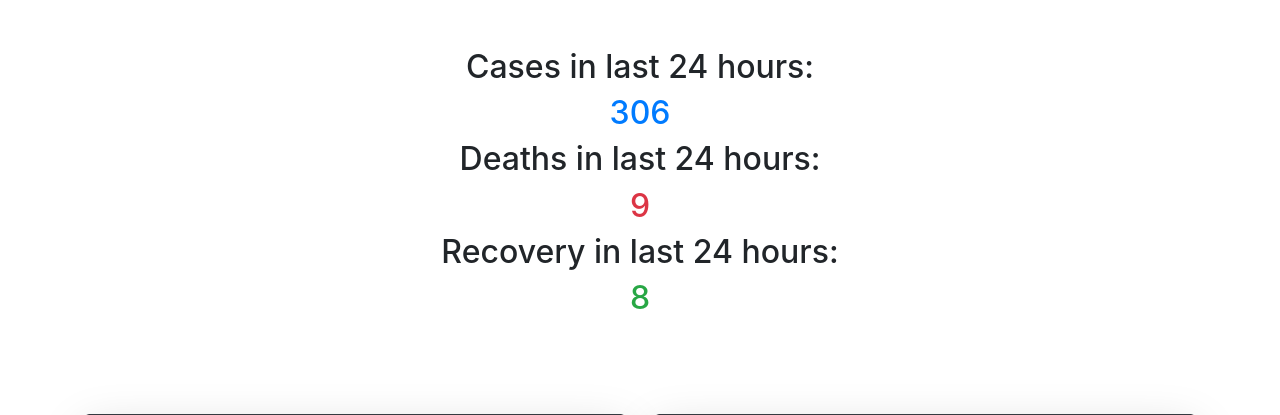
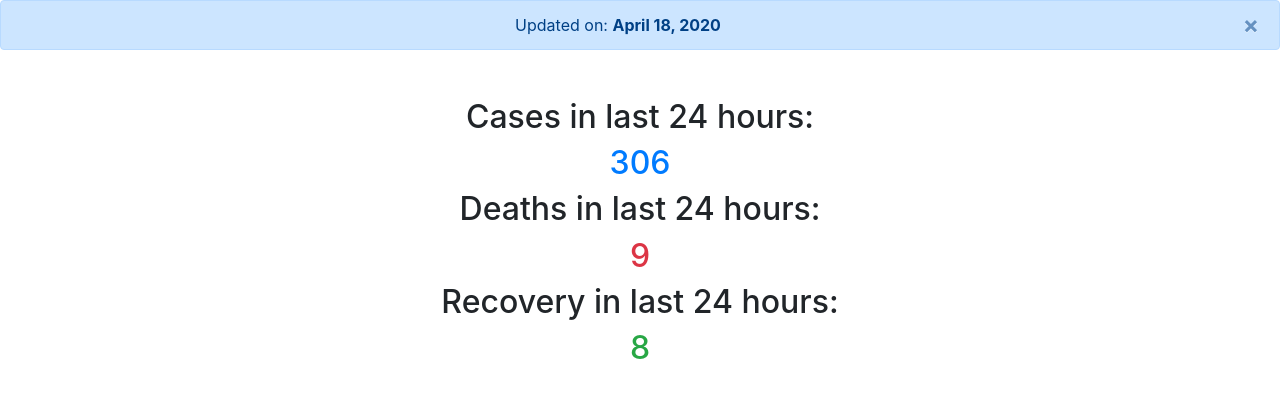
Before and after one commit to Shovon588/corona-info, a Django app: page / in a window 1280 px wide. Shown: the part 79-494 px from the top of the page. Run offline with Django 3.2, Linux system fonts and the light colour scheme; data comes from the database, SQL or seed files in the repository; both versions use the stored data as it was after the commit; some libraries are stand-ins or nearby versions.

Commit message:
Update date is now showing

```diff
--- a/district_info/views.py
+++ b/district_info/views.py
@@ -34,7 +34,7 @@ def get_data(request):
         'death_info': death_info,
         'cum_case': cumcase,
         'cum_death': cumdeath,
-        'cum_recov': cumrecov
+        'cum_recov': cumrecov,
     }
 
     return JsonResponse(data=data)
@@ -54,6 +54,8 @@ def index(request):
         death_info.append(info.new_death)
         recovery_info.append(info.new_recovery)
 
+    updated = date[-1]
+
     total_case = sum(case_info)
     total_death = sum(death_info)
     total_recovery = sum(recovery_info)
@@ -69,9 +71,10 @@ def index(request):
     new_count = WebHitCounter(counter=count)
     new_count.save()
 
-    context = {'new_case': new_case, 'new_death': new_death, 'new_recovery': new_recovery,
-               'total_case': total_case, 'total_death': total_death,
-               'total_recovery': total_recovery, 'active_case': active_case}
+    context = {'new_case': new_case, 'new_death': new_death,
+               'new_recovery': new_recovery, 'total_case': total_case,
+               'total_death': total_death, 'total_recovery': total_recovery,
+               'active_case': active_case, 'updated': updated}
 
     return render(request, 'index.html', context=context)
 
@@ -122,10 +125,11 @@ def district(request):
 
         dist_name.append(dist.dist_name)
         dist_cases.append(cases[0].cases)
-
     data = zip(dist_name, dist_cases, new_cases)
 
-    return render(request, 'district.html', context={"data": data})
+    updated = cases[0].date
+
+    return render(request, 'district.html', context={"data": data, 'updated': updated})
 
 
 def map_view(request):
@@ -138,7 +142,7 @@ def map_view(request):
     m.add_to(figure)
 
     for dist in districts:
-        info = CaseInfo.objects.filter(name=dist).order_by('-cases')
+        info = CaseInfo.objects.filter(name=dist).order_by('-date')
         folium.vector_layers.CircleMarker(
             location=[dist.lat, dist.lon],
             radius=np.log(info[0].cases * 300),  # define how big you want the circle markers to be
@@ -151,8 +155,9 @@ def map_view(request):
         ).add_to(m)
 
     figure.render()
+    updated = info[0].date
 
-    return render(request, 'map.html', {'map': figure})
+    return render(request, 'map.html', {'map': figure, 'updated': updated})
 
 
 def web_hit(request):
--- a/templates/base.html
+++ b/templates/base.html
@@ -39,9 +39,14 @@
       </div>
     </div>
 
-
-    {% block alert_block %}
-    {% endblock %}
+    {% if updated %}
+    <div class="alert alert-primary alert-dismissible fade show text-center" role="alert">
+      Updated on: <strong>{{updated}}</strong>
+      <button type="button" class="close" data-dismiss="alert" aria-label="Close">
+        <span aria-hidden="true">&times;</span>
+      </button>
+    </div>
+    {% endif %}
 
     <div class="container">
       {% block body_block %}
```
Also changed, not shown: db.sqlite3.
